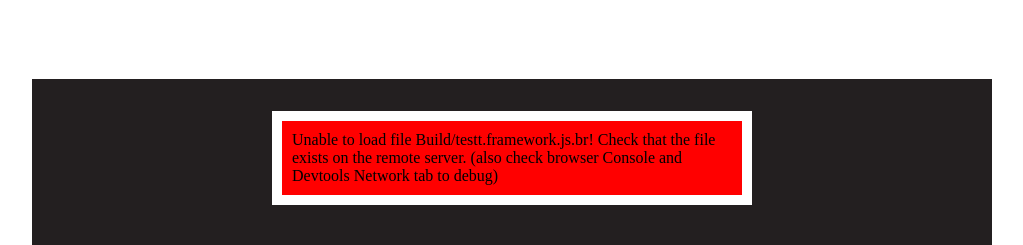
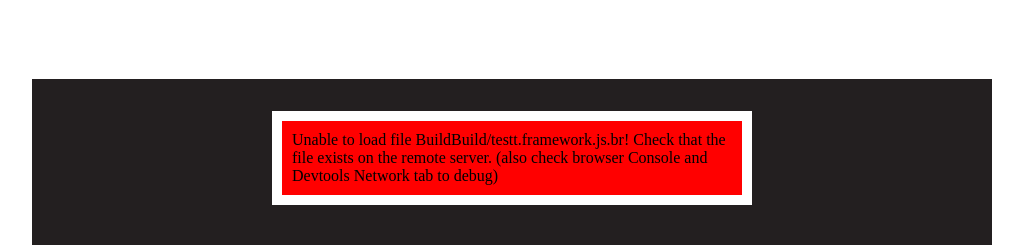
Before and after one commit to ArrasioGuy/BadTale, a plain HTML site: page index.html in a window 1280 px wide. Shown: the top 245 px of the page, without its empty margins (128-1151 px from the left). Drawn offline with Linux system fonts and the light colour scheme; no server answers.

Commit message:
Update index.html

```diff
--- a/index.html
+++ b/index.html
@@ -59,9 +59,9 @@
       var buildUrl = "Build";
       var loaderUrl = buildUrl + "/testt.loader.js";
       var config = {
-        dataUrl: buildUrl + "/testt.data.br",
-        frameworkUrl: buildUrl + "/testt.framework.js.br",
-        codeUrl: buildUrl + "/testt.wasm.br",
+        dataUrl: buildUrl + "Build/testt.data.br",
+        frameworkUrl: buildUrl + "Build/testt.framework.js.br",
+        codeUrl: buildUrl + "Build/testt.wasm.br",
         streamingAssetsUrl: "StreamingAssets",
         companyName: "DefaultCompany",
         productName: "UndertaleTest2",
```
